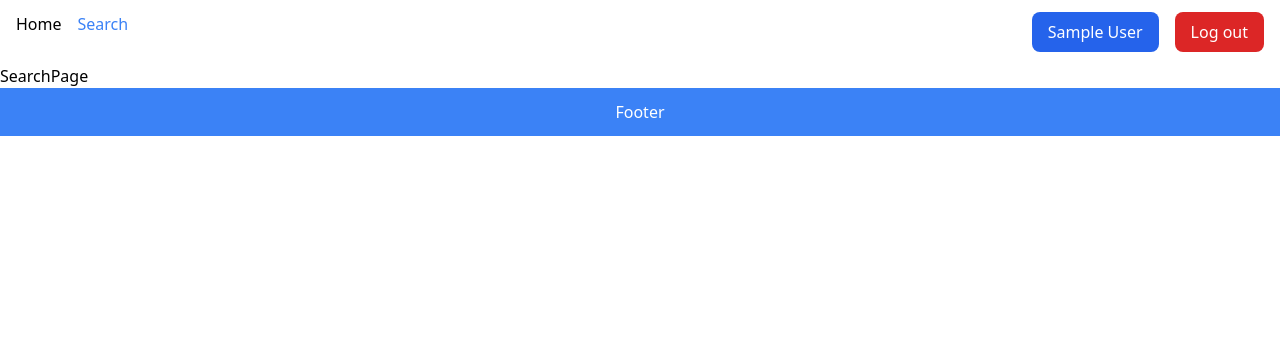
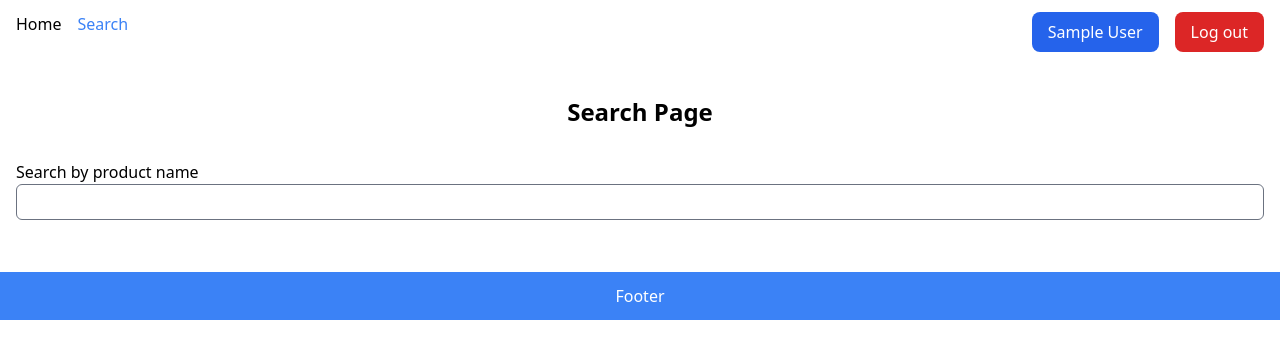
Before and after one commit to sebaspa/basket, a React (Vite) app: page /search in a window 1280 px wide. Shown: the top 358 px of the page. Built offline with nearby package versions, Linux system fonts and the light colour scheme; sample sign-in values are in the browser's storage.

Commit message:
Filtro Busqueda del producto por su nombre

```diff
--- a/src/pages/SearchPage.tsx
+++ b/src/pages/SearchPage.tsx
@@ -1,5 +1,45 @@
+import { useState } from 'react'
+import { useSelector } from 'react-redux'
+import { Products } from '../components'
+import { type RootState } from '../store'
+
 export const SearchPage = (): JSX.Element => {
+  const { products } = useSelector((store: RootState) => store.product)
+  const [productsToFilter, setProductsToFilter] = useState(products)
+
+  const filterProductsByName = (
+    e: React.ChangeEvent<HTMLInputElement>
+  ): void => {
+    const searchText = e.target.value
+    if (searchText === '') {
+      setProductsToFilter(products)
+    } else {
+      const filteredProducts = products.filter((product) =>
+        product.title.toLowerCase().includes(searchText.toLowerCase())
+      )
+      setProductsToFilter(filteredProducts)
+    }
+  }
+
   return (
-    <div>SearchPage</div>
+    <>
+      <div className="container mx-auto px-4">
+        <h2 className="text-xl md:text-2xl font-bold text-center my-8">
+          Search Page
+        </h2>
+        <div className="mt-6 mb-8">
+          <label htmlFor="search">Search by product name</label>
+          <input
+            id="search"
+            type="search"
+            className="w-full border border-gray-500 rounded-md h-9 px-3"
+            onChange={(e) => {
+              filterProductsByName(e)
+            }}
+          />
+        </div>
+        <Products isLoading={false} products={productsToFilter} />
+      </div>
+    </>
   )
 }
```
